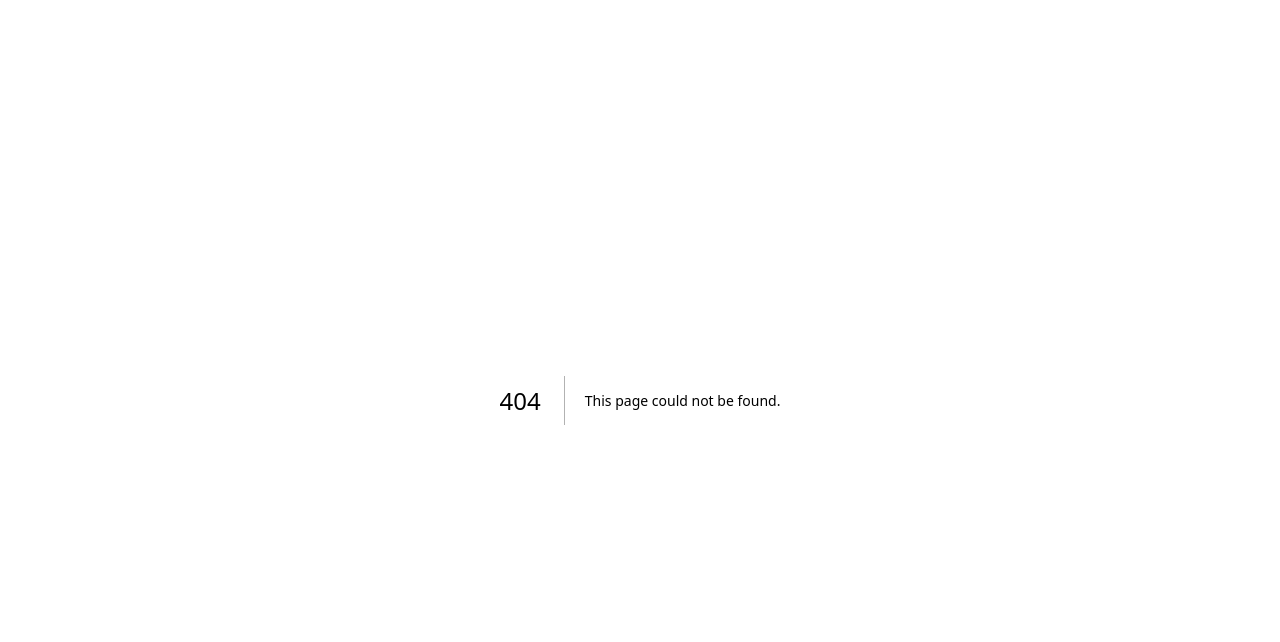
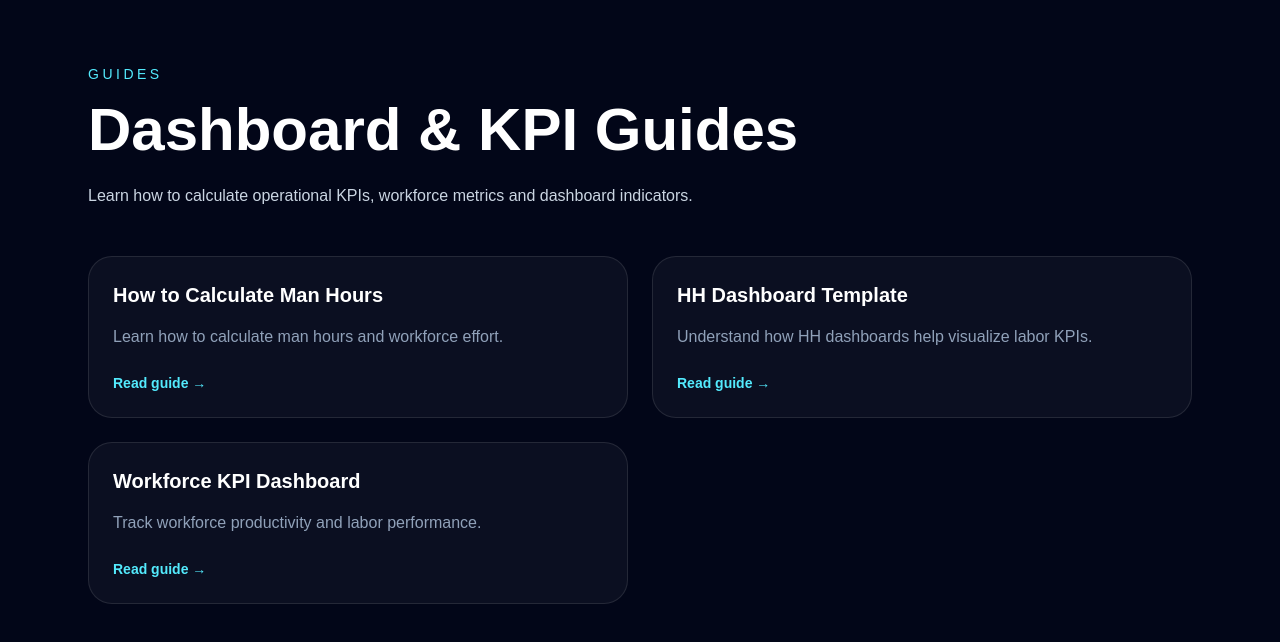
Before and after one commit to kike-Pinto/dashboard-tools-platform, a Next.js app: page /guides in a window 1280 px wide. Before the commit this address had no page. Shown: the top 642 px of the page. Built offline with nearby package versions, Linux system fonts and the light colour scheme.

Commit message:
feat: add guides hub and sitemap entries

```diff
--- /dev/null
+++ b/src/app/guides/page.tsx
@@ -0,0 +1,60 @@
+import Link from 'next/link'
+
+const guides = [
+  {
+    title: 'How to Calculate Man Hours',
+    href: '/guides/how-to-calculate-man-hours',
+    description: 'Learn how to calculate man hours and workforce effort.',
+  },
+
+  {
+    title: 'HH Dashboard Template',
+    href: '/guides/hh-dashboard-template',
+    description: 'Understand how HH dashboards help visualize labor KPIs.',
+  },
+
+  {
+    title: 'Workforce KPI Dashboard',
+    href: '/guides/workforce-kpi-dashboard',
+    description: 'Track workforce productivity and labor performance.',
+  },
+]
+
+export default function GuidesPage() {
+  return (
+    <main className='min-h-screen bg-slate-950 text-white'>
+      <section className='mx-auto max-w-6xl px-6 py-16'>
+        <p className='text-sm font-medium uppercase tracking-[0.25em] text-cyan-300'>
+          Guides
+        </p>
+
+        <h1 className='mt-4 text-4xl font-bold md:text-6xl'>
+          Dashboard & KPI Guides
+        </h1>
+
+        <p className='mt-6 max-w-2xl text-slate-300'>
+          Learn how to calculate operational KPIs, workforce metrics and
+          dashboard indicators.
+        </p>
+
+        <div className='mt-12 grid gap-6 md:grid-cols-2'>
+          {guides.map((guide) => (
+            <Link
+              key={guide.href}
+              href={guide.href}
+                className='rounded-3xl border border-white/10 bg-white/4 p-6 transition hover:border-cyan-400/30'
+            >
+              <h2 className='text-xl font-semibold'>{guide.title}</h2>
+
+              <p className='mt-4 text-slate-400'>{guide.description}</p>
+
+              <p className='mt-6 text-sm font-semibold text-cyan-300'>
+                Read guide →
+              </p>
+            </Link>
+          ))}
+        </div>
+      </section>
+    </main>
+  )
+}
--- a/src/app/page.tsx
+++ b/src/app/page.tsx
@@ -67,6 +67,13 @@ export default function HomePage() {
             >
               View dashboards
             </Link>
+
+            <Link
+              href='/guides'
+              className='rounded-xl border border-white/15 px-6 py-3 font-semibold text-white transition hover:bg-white/10'
+            >
+              Browse Guides
+            </Link>
           </div>
         </section>
 
--- a/src/app/sitemap.ts
+++ b/src/app/sitemap.ts
@@ -16,6 +16,27 @@ export default function sitemap(): MetadataRoute.Sitemap {
       lastModified: new Date(),
       changeFrequency: 'weekly',
       priority: 0.9,
+    },
+
+    {
+      url: `${baseUrl}/guides/how-to-calculate-man-hours`,
+      lastModified: new Date(),
+      changeFrequency: 'monthly',
+      priority: 0.8,
+    },
+
+    {
+      url: `${baseUrl}/guides/hh-dashboard-template`,
+      lastModified: new Date(),
+      changeFrequency: 'monthly',
+      priority: 0.8,
+    },
+
+    {
+      url: `${baseUrl}/guides/workforce-kpi-dashboard`,
+      lastModified: new Date(),
+      changeFrequency: 'monthly',
+      priority: 0.8,
     },
 
     {
```
